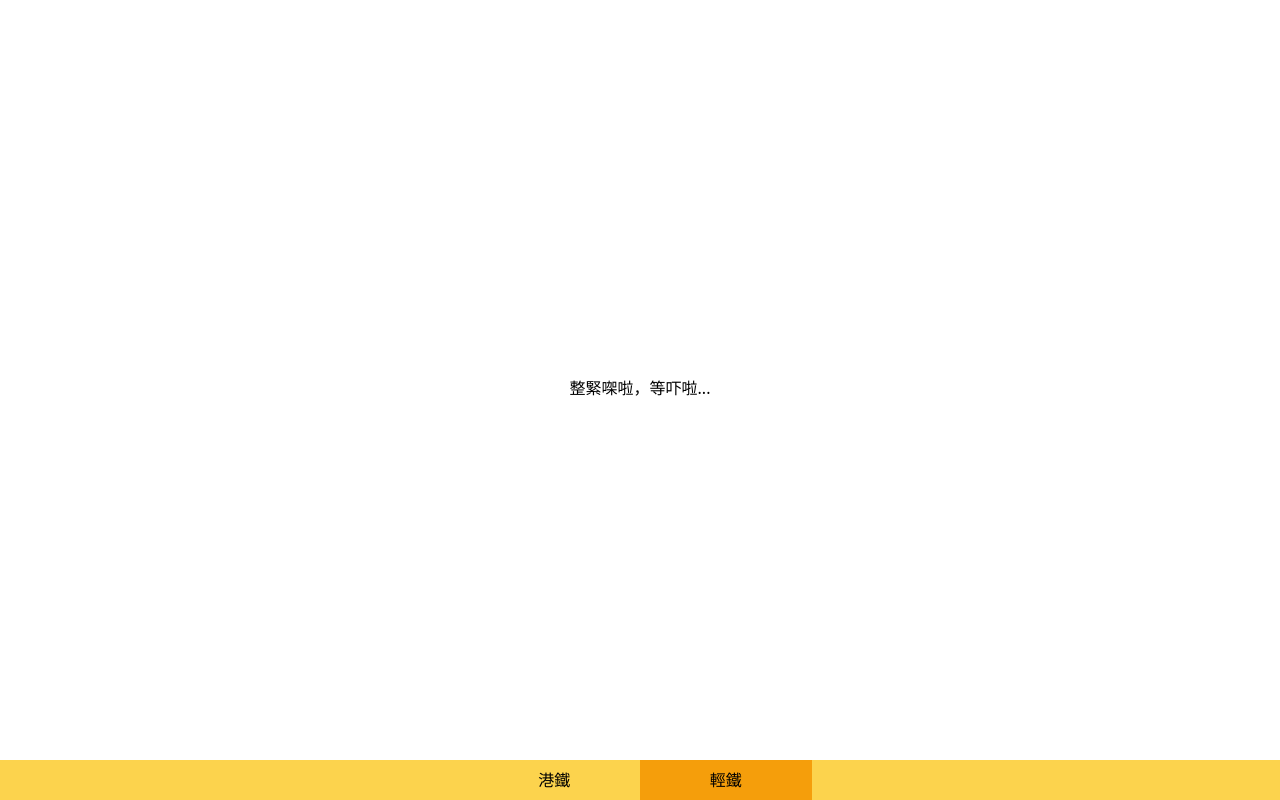
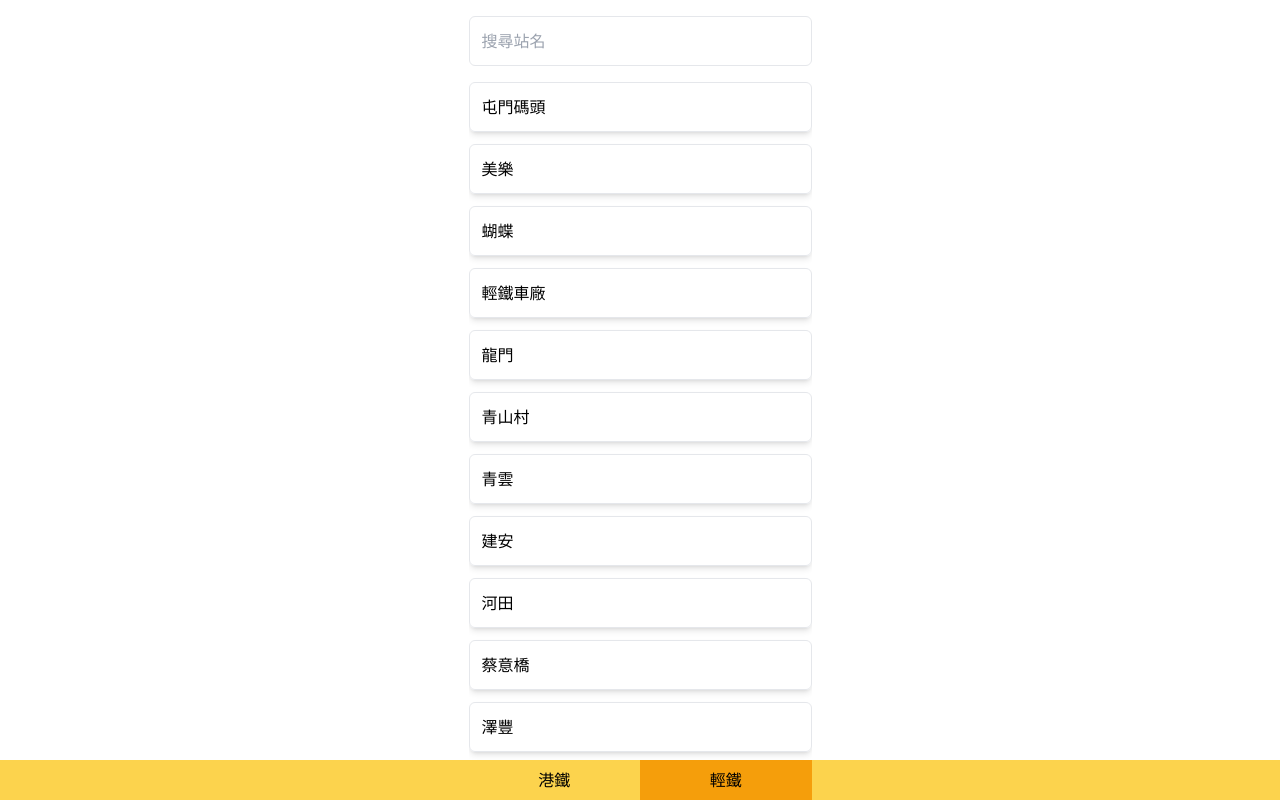
Before and after one commit to SecretBase/mtr-rt-info, a SvelteKit app: page /lr in a window 1280 px wide. Built offline with nearby package versions, Linux system fonts and the light colour scheme.

Commit message:
feat: light rail list

```diff
--- /dev/null
+++ b/src/lib/getLightRailSchedule.ts
@@ -0,0 +1,31 @@
+import { lightRailStationsConfig } from './lightRightStations';
+
+type LightRailResponse = {
+	status: 0 | 1;
+	system_time: string;
+	platform_list: {
+		route_list: {
+			train_length: number;
+			arrival_departure: 'D' | 'A';
+			dest_en: string;
+			dest_ch: string;
+			time_en: string;
+			time_ch: string;
+			route_no: string;
+			stop: 0;
+		}[];
+		platform_id: number;
+	}[];
+};
+
+export const getLightRailSchedule = ({
+	station
+}: {
+	station: keyof typeof lightRailStationsConfig;
+}) => {
+	const url = new URL('https://rt.data.gov.hk/v1/transport/mtr/getSchedule.php');
+
+	url.searchParams.append('station_id', station);
+
+	return fetch(url).then((res) => res.json() as Promise<LightRailResponse>);
+};
--- /dev/null
+++ b/src/lib/lightRightStations.ts
@@ -0,0 +1,274 @@
+export const lightRailStationsConfig = {
+	1: {
+		name: 'Tuen Mun Ferry Pier',
+		tcName: '屯門碼頭'
+	},
+	10: {
+		name: 'Melody Garden',
+		tcName: '美樂'
+	},
+	15: {
+		name: 'Butterfly',
+		tcName: '蝴蝶'
+	},
+	20: {
+		name: 'Light Rail Depot',
+		tcName: '輕鐵車廠'
+	},
+	30: {
+		name: 'Lung Mun',
+		tcName: '龍門'
+	},
+	40: {
+		name: 'Tsing Shan Tsuen',
+		tcName: '青山村'
+	},
+	50: {
+		name: 'Tsing Wun',
+		tcName: '青雲'
+	},
+	60: {
+		name: 'Kin On',
+		tcName: '建安'
+	},
+	70: {
+		name: 'Ho Tin',
+		tcName: '河田'
+	},
+	75: {
+		name: 'Choy Yee Bridge',
+		tcName: '蔡意橋'
+	},
+	80: {
+		name: 'Affluence',
+		tcName: '澤豐'
+	},
+	90: {
+		name: 'Tuen Mun Hospital',
+		tcName: '屯門醫院'
+	},
+	100: {
+		name: 'Siu Hong',
+		tcName: '兆康'
+	},
+	110: {
+		name: 'Kei Lun',
+		tcName: '麒麟'
+	},
+	120: {
+		name: 'Ching Chung',
+		tcName: '青松'
+	},
+	130: {
+		name: 'Kin Sang',
+		tcName: '建生'
+	},
+	140: {
+		name: 'Tin King',
+		tcName: '田景'
+	},
+	150: {
+		name: 'Leung King',
+		tcName: '良景'
+	},
+	160: {
+		name: 'San Wai',
+		tcName: '新圍'
+	},
+	170: {
+		name: 'Shek Pai',
+		tcName: '石排'
+	},
+	180: {
+		name: 'Shan King (North',
+		tcName: '山景 (北)'
+	},
+	190: {
+		name: 'Shan King (South',
+		tcName: '山景 (南)'
+	},
+	200: {
+		name: 'Ming Kum',
+		tcName: '鳴琴'
+	},
+	212: {
+		name: 'Tai Hing (North)',
+		tcName: '大興 (北)'
+	},
+	220: {
+		name: 'Tai Hing (South)',
+		tcName: '大興 (南)'
+	},
+	230: {
+		name: 'Ngan Wai',
+		tcName: '銀圍'
+	},
+	240: {
+		name: 'Siu Hei',
+		tcName: '兆禧'
+	},
+	250: {
+		name: 'Tuen Mun Swimming Pool',
+		tcName: '屯門泳池'
+	},
+	260: {
+		name: 'Goodview Garden',
+		tcName: '豐景園'
+	},
+	265: {
+		name: 'Siu Lun',
+		tcName: '兆麟'
+	},
+	270: {
+		name: 'On Ting',
+		tcName: '安定'
+	},
+	275: {
+		name: 'Yau Oi',
+		tcName: '友愛'
+	},
+	280: {
+		name: 'Town Centre',
+		tcName: '市中心'
+	},
+	295: {
+		name: 'Tuen Mun',
+		tcName: '屯門'
+	},
+	300: {
+		name: 'Pui To',
+		tcName: '杯渡'
+	},
+	310: {
+		name: 'Hoh Fuk Tong',
+		tcName: '何福堂'
+	},
+	320: {
+		name: 'San Hui',
+		tcName: '新墟'
+	},
+	330: {
+		name: 'Prime View',
+		tcName: '景峰'
+	},
+	340: {
+		name: 'Fung Tei',
+		tcName: '鳳地'
+	},
+	350: {
+		name: 'Lam Tei',
+		tcName: '藍地'
+	},
+	360: {
+		name: 'Nai Wai',
+		tcName: '泥圍'
+	},
+	370: {
+		name: 'Chung Uk Tsuen',
+		tcName: '鍾屋村'
+	},
+	380: {
+		name: 'Hung Shui Kiu',
+		tcName: '洪水橋'
+	},
+	390: {
+		name: 'Tong Fong Tsuen',
+		tcName: '塘坊村'
+	},
+	400: {
+		name: 'Ping Shan',
+		tcName: '屏山'
+	},
+	425: {
+		name: 'Hang Mei Tsuen',
+		tcName: '坑尾村'
+	},
+	430: {
+		name: 'Tin Shui Wai',
+		tcName: '天水圍'
+	},
+	435: {
+		name: 'Tin Tsz',
+		tcName: '天慈'
+	},
+	445: {
+		name: 'Tin Yiu',
+		tcName: '天耀'
+	},
+	448: {
+		name: 'Locwood',
+		tcName: '樂湖'
+	},
+	450: {
+		name: 'Tin Wu',
+		tcName: '天湖'
+	},
+	455: {
+		name: 'Ginza',
+		tcName: '銀座'
+	},
+	460: {
+		name: 'Tin Shui',
+		tcName: '天瑞'
+	},
+	468: {
+		name: 'Chung Fu',
+		tcName: '頌富'
+	},
+	480: {
+		name: 'Tin Fu',
+		tcName: '天富'
+	},
+	490: {
+		name: 'Chestwood',
+		tcName: '翠湖'
+	},
+	500: {
+		name: 'Tin Wing',
+		tcName: '天榮'
+	},
+	510: {
+		name: 'Tin Yuet',
+		tcName: '天悅'
+	},
+	520: {
+		name: 'Tin Sau',
+		tcName: '天秀'
+	},
+	530: {
+		name: 'Wetland Park',
+		tcName: '濕地公園'
+	},
+	540: {
+		name: 'Tin Heng',
+		tcName: '天恒'
+	},
+	550: {
+		name: 'Tin Yat',
+		tcName: '天逸'
+	},
+	560: {
+		name: 'Shui Pin Wai',
+		tcName: '水邊圍'
+	},
+	570: {
+		name: 'Fung Nin Road',
+		tcName: '豐年路'
+	},
+	580: {
+		name: 'Hong Lok Road',
+		tcName: '康樂路'
+	},
+	590: {
+		name: 'Tai Tong Road',
+		tcName: '大棠路'
+	},
+	600: {
+		name: 'Yuen Long',
+		tcName: '元朗'
+	},
+	920: {
+		name: 'Sam Shing',
+		tcName: '三聖'
+	}
+};
--- a/src/routes/lr/+page.svelte
+++ b/src/routes/lr/+page.svelte
@@ -1 +1,60 @@
-<h1 class="flex items-center justify-center h-full">整緊㗎啦，等吓啦...</h1>
+<script lang="ts">
+	import { lightRailStationsConfig } from '$lib/lightRightStations';
+	import type { FormEventHandler } from 'svelte/elements';
+	import { goto } from '$app/navigation';
+	import { page } from '$app/stores';
+
+	let filterInput = $state($page.url.searchParams.get('q'));
+
+	let stations = $derived(
+		Object.entries(lightRailStationsConfig).filter(([, { name, tcName }]) => {
+			if (!filterInput) return true;
+			return (
+				name.toLocaleLowerCase().includes(filterInput.toLocaleLowerCase()) ||
+				tcName.toLocaleLowerCase().includes(filterInput.toLocaleLowerCase())
+			);
+		})
+	);
+
+	const onInput: FormEventHandler<HTMLInputElement> = (event) => {
+		if (!event.currentTarget.value) return;
+
+		const searchParams = new URLSearchParams($page.url.searchParams.toString());
+
+		searchParams.set('q', event.currentTarget.value);
+
+		goto(`?${searchParams.toString()}`, {
+			keepFocus: true,
+			noScroll: true,
+			invalidateAll: true,
+			replaceState: true
+		});
+	};
+</script>
+
+<svelte:head>
+	<title>輕鐵</title>
+</svelte:head>
+
+<div class="grid gap-4 h-full grid-rows-[max-content_1fr]">
+	<input
+		type="search"
+		class="border border-gray-200 rounded-md p-3 w-full"
+		placeholder="搜尋站名"
+		oninput={onInput}
+		bind:value={filterInput}
+	/>
+
+	<ul class="grid gap-3 h-full overflow-y-auto pb-4 auto-rows-min">
+		{#each stations as [stationId, { tcName }]}
+			<li class="contents">
+				<a
+					href={`/lr/station/${stationId}`}
+					class="border border-gray-200 rounded-md p-3 shadow-md"
+				>
+					{tcName}
+				</a>
+			</li>
+		{/each}
+	</ul>
+</div>
--- /dev/null
+++ b/src/routes/lr/station/[station]/+page.svelte
@@ -0,0 +1 @@
+<h1 class="flex h-full items-center justify-center">Coming Soon</h1>
```
